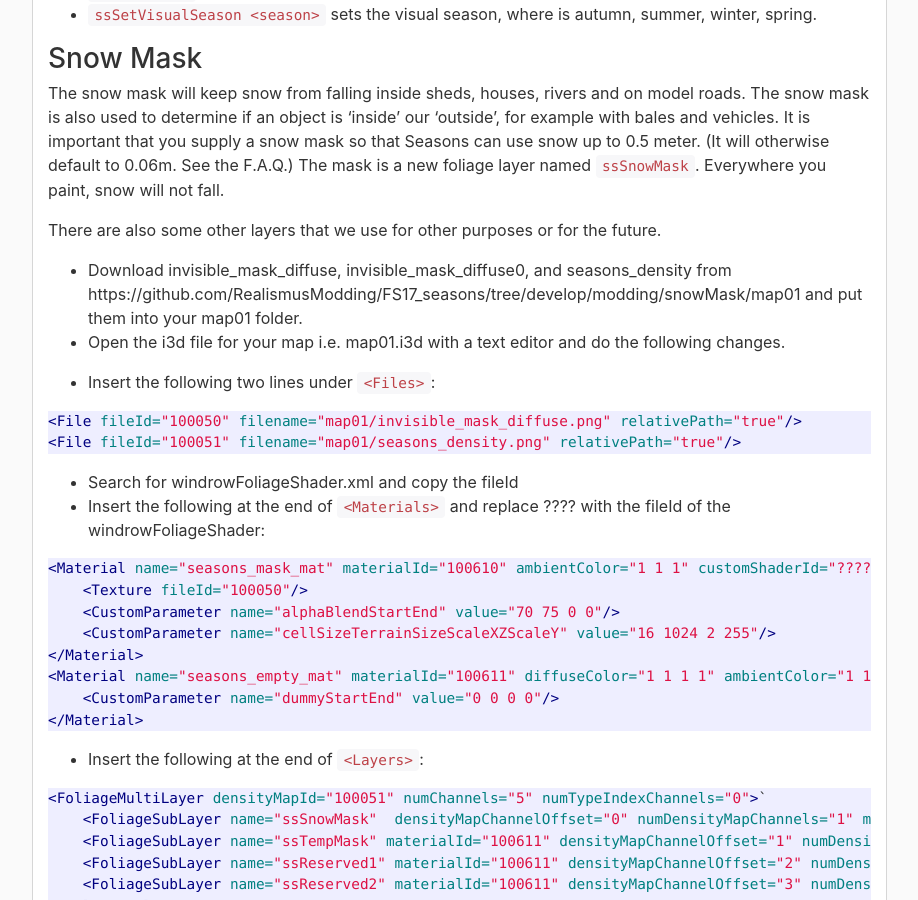
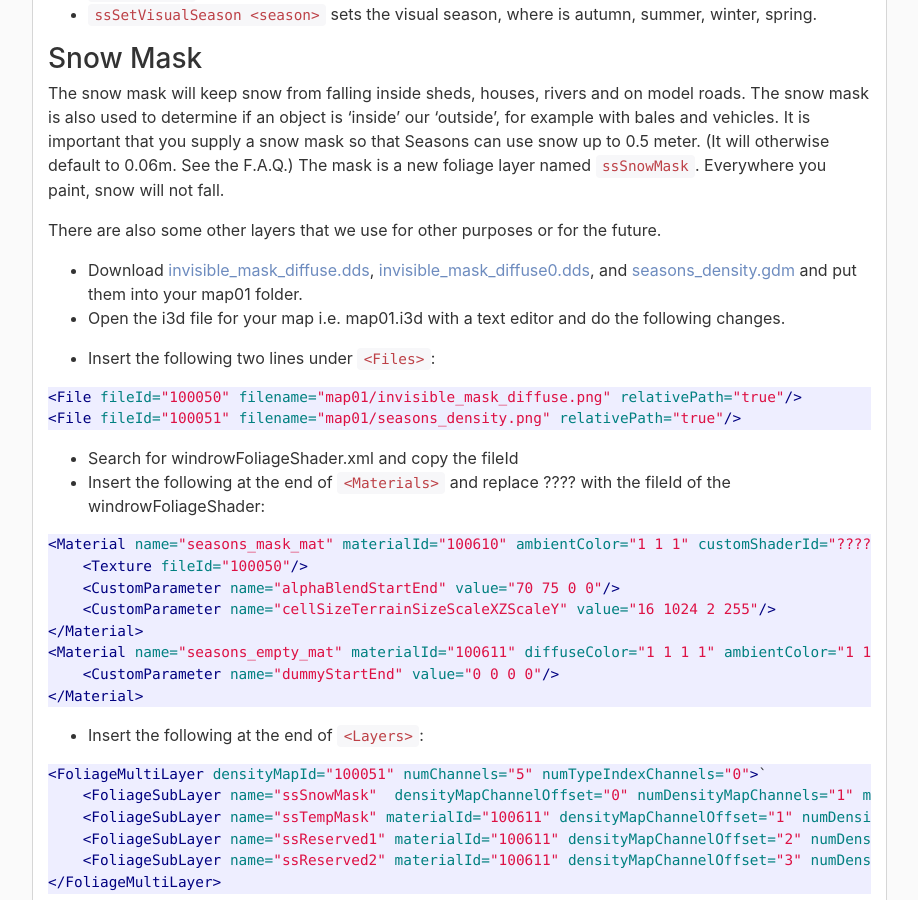
Before and after one commit to RealismusModding/realismusmodding.github.io, a Jekyll site: the page built from mods/seasons/manual/info_for_map_makers.md, in a window 1280 px wide and 900 px high, scrolled down 653 px. Shown: the whole window, without its empty margins (323-1241 px from the left). Built offline with Jekyll 4.4.1, drawn with Linux system fonts in a browser that asks for light colours; comment, search, counter and statistics services are not loaded.

Commit message:
Create info_for_map_makers.md

```diff
--- a/mods/seasons/manual/info_for_map_makers.md
+++ b/mods/seasons/manual/info_for_map_makers.md
@@ -36,7 +36,7 @@ The mask is a new foliage layer named `ssSnowMask`. Everywhere you paint, snow w
 
 There are also some other layers that we use for other purposes or for the future.
 
-- Download invisible_mask_diffuse, invisible_mask_diffuse0, and seasons_density from https://github.com/RealismusModding/FS17_seasons/tree/develop/modding/snowMask/map01 and put them into your map01 folder.
+- Download [invisible_mask_diffuse.dds](https://github.com/RealismusModding/FS17_seasons/raw/develop/modding/snowMask/map01/invisible_mask_diffuse.dds), [invisible_mask_diffuse0.dds](https://github.com/RealismusModding/FS17_seasons/raw/develop/modding/snowMask/map01/invisible_mask_diffuse0.dds), and [seasons_density.gdm](https://github.com/RealismusModding/FS17_seasons/raw/develop/modding/snowMask/map01/seasons_density.gdm) and put them into your map01 folder.
 - Open the i3d file for your map i.e. map01.i3d with a text editor and do the following changes.
 
 - Insert the following two lines under `<Files>`:
```
